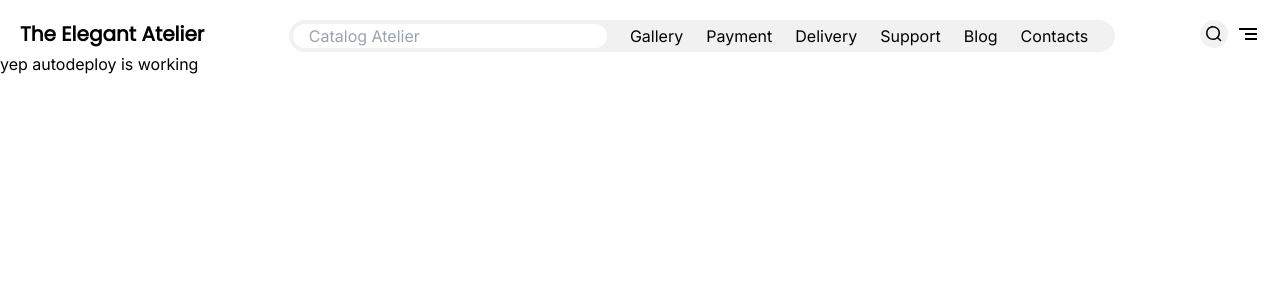
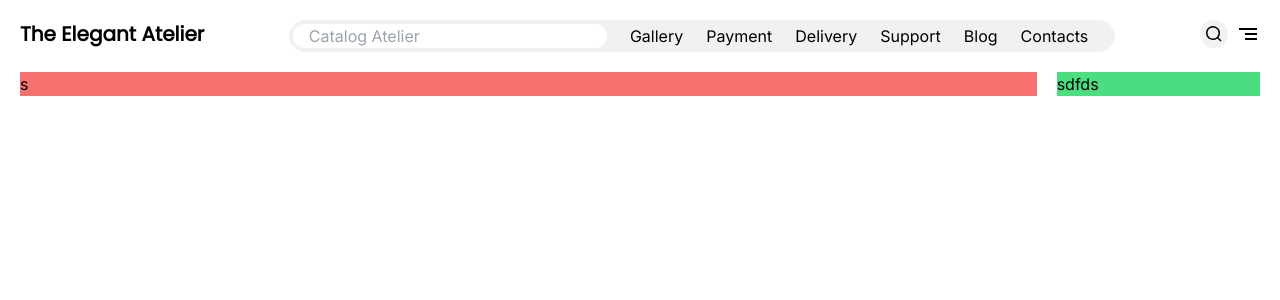
Before and after one commit to amarjithp/theelegantatelier, a Next.js app: page / in a window 1280 px wide. Shown: the top 300 px of the page. Built offline with nearby package versions, Linux system fonts and the light colour scheme.

Commit message:
partitioned body & sidebar

```diff
--- /dev/null
+++ b/app/components/Body.tsx
@@ -0,0 +1,14 @@
+import React from 'react'
+
+function Body() {
+  return (
+    // body
+    <div className='flex m-5'>
+        <h1 className='w-10/12 bg-red-400'>s</h1>
+        <h1 className='w-2/12 ml-5 bg-green-400'>sdfds</h1>
+    </div>
+    // sidebar
+  )
+}
+
+export default Body
--- a/app/components/Header.tsx
+++ b/app/components/Header.tsx
@@ -46,7 +46,7 @@ function Header() {
     {isSearchVisible && <input className='lg:hidden border-headopt pl-9 border-4 rounded-full border-solid
     w-full flex align-middle mt-2 '
     type="text"
-    placeholder='Catalog test Atelier'/>}
+    placeholder='Catalog Atelier'/>}
     </div>
 
     </>
--- a/app/page.tsx
+++ b/app/page.tsx
@@ -1,3 +1,4 @@
+import Body from "./components/Body";
 import Header from "./components/Header";
 
 
@@ -5,7 +6,7 @@ export default function Home() {
   return (
     <>
       <Header />
-      <h1>yep autodeploy is working</h1>
+      <Body />
     </>
   )
 }
```
